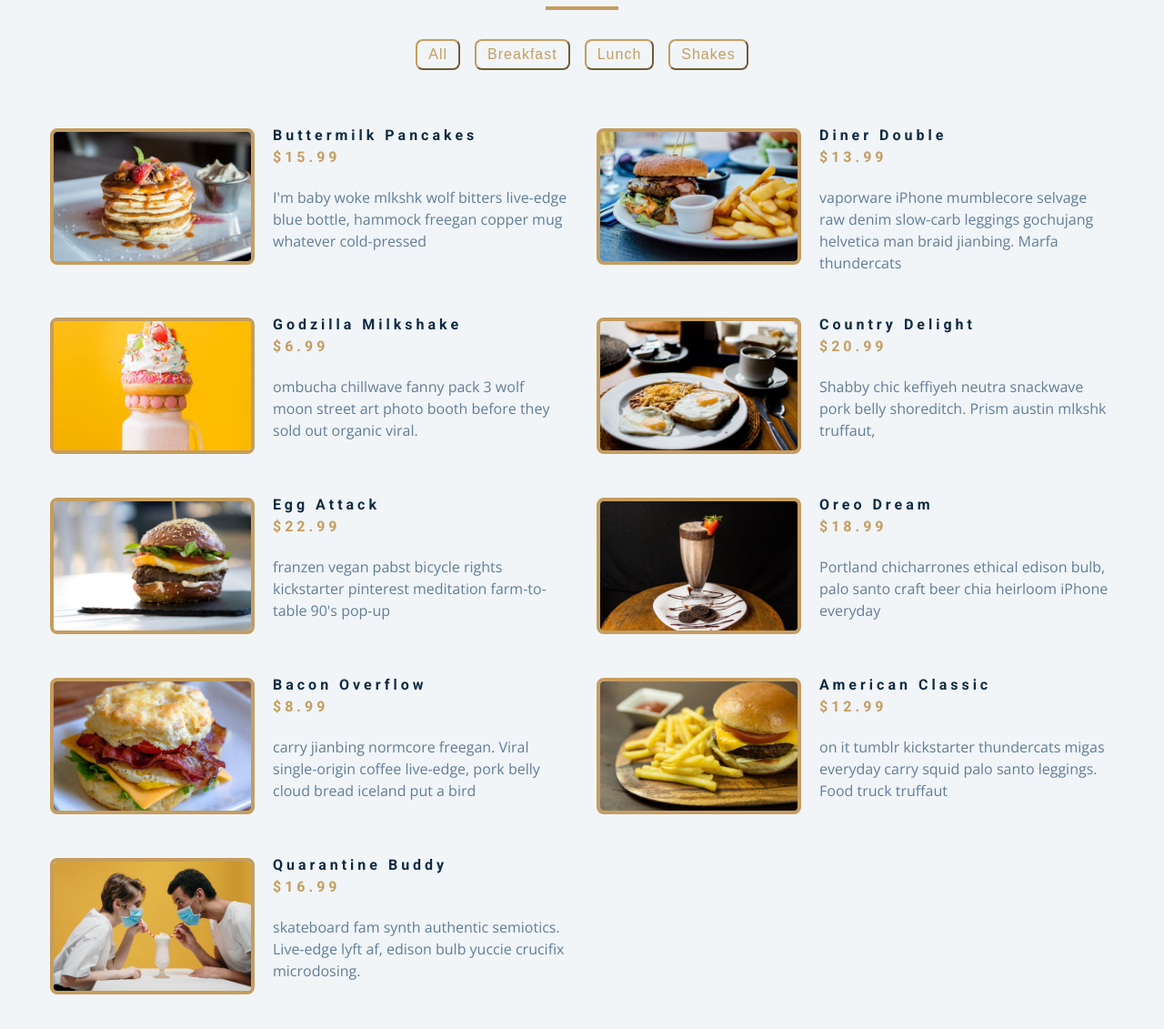
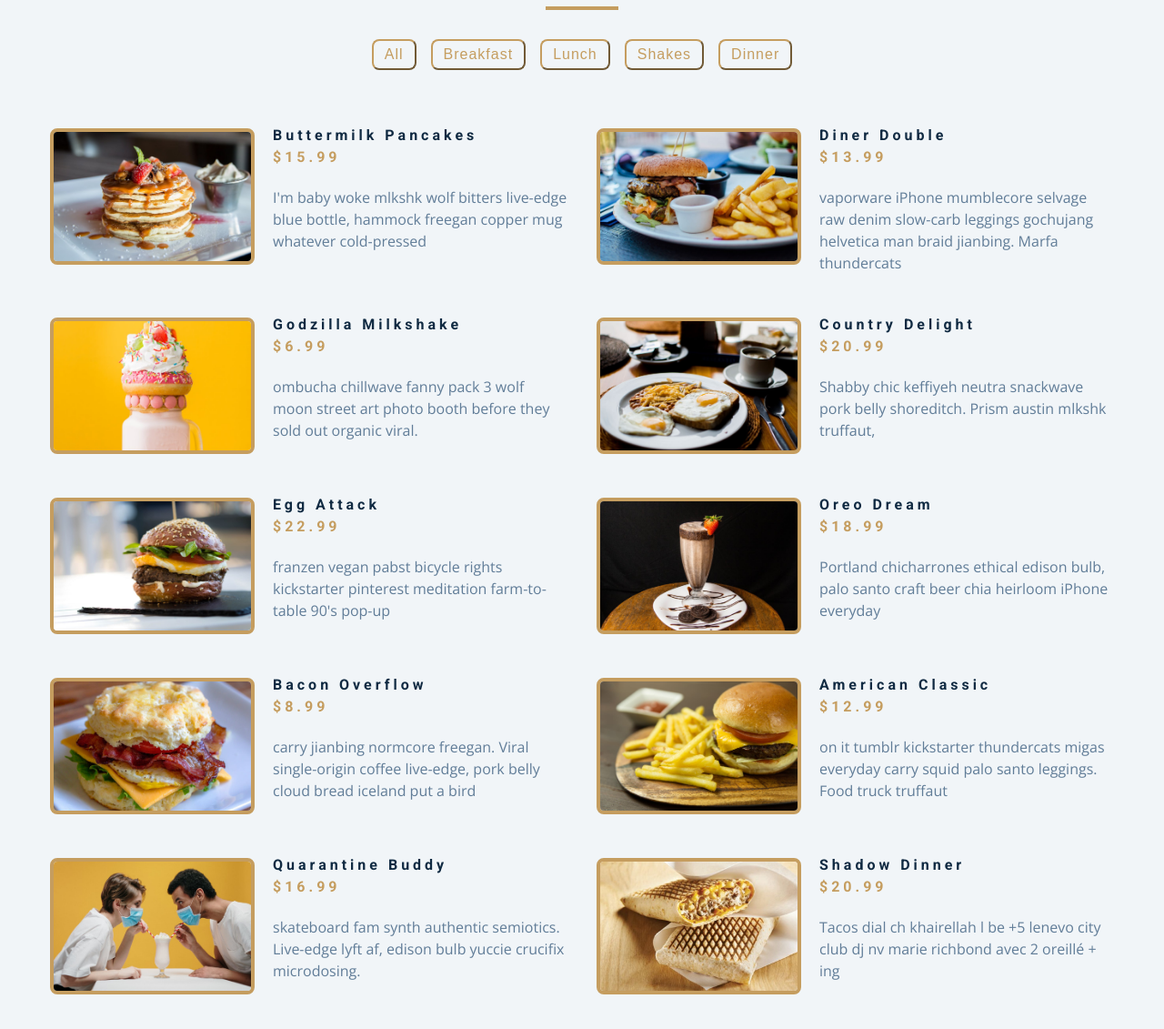
Before and after one commit to khairellah/js_08_menu, a plain HTML site: page index.html in a window 1280 px wide. Shown: the part 125-1256 px from the top of the page at 91% size. Drawn offline with nearby package versions, Linux system fonts and the light colour scheme.

Commit message:
add js code for Dinner : Btn + array + img

```diff
--- a/app.js
+++ b/app.js
@@ -72,6 +72,14 @@ const menu = [
     img: "./images/item-9.jpeg",
     desc: `skateboard fam synth authentic semiotics. Live-edge lyft af, edison bulb yuccie crucifix microdosing.`,
   },
+  {
+    id: 10,
+    title: "Shadow Dinner",
+    category: "dinner",
+    price: 20.99,
+    img: "./images/tacos.jpg",
+    desc: `Tacos dial ch khairellah l be +5 lenevo city club dj nv marie richbond avec 2 oreillé + ing`,
+  },
 ];
 
 // get html elements
@@ -90,22 +98,24 @@ filterBtns.forEach(function (btn) {
   btn.addEventListener("click", (e) => {
     // get the category selected 'dataset.category' int the html file
     const category = e.currentTarget.dataset.category;
-    console.log(category);
+    //console.log(category);
     if (category === "all") {
       displayMenuItems(menu);
     } else if (category === "breakfast") {
       const newMenu = menu.filter((menu) => menu.category === "breakfast");
-      console.log(newMenu);
       displayMenuItems(newMenu);
     } else if (category === "lunch") {
       const newMenu = menu.filter((menu) => menu.category === "lunch");
-      console.log(newMenu);
       displayMenuItems(newMenu);
     } else if (category === "shakes") {
       const newMenu = menu.filter((menu) => menu.category === "shakes");
-      console.log(newMenu);
       displayMenuItems(newMenu);
     }
+    else if (category === "dinner") {
+      const newMenu = menu.filter((menu) => menu.category === "dinner");
+      displayMenuItems(newMenu);
+    }
+
   });
 });
 
--- a/index.html
+++ b/index.html
@@ -25,6 +25,7 @@
         <button class="filter-btn" type="button" data-category="breakfast">Breakfast</button>
         <button class="filter-btn" type="button" data-category="lunch">Lunch</button>
         <button class="filter-btn" type="button" data-category="shakes">Shakes</button>
+        <button class="filter-btn" type="button" data-category="dinner">Dinner</button>
       </div>
       <!-- Menu items-->
       <div class="section-center">
```
Also changed, not shown: images/tacos.jpg (added).
